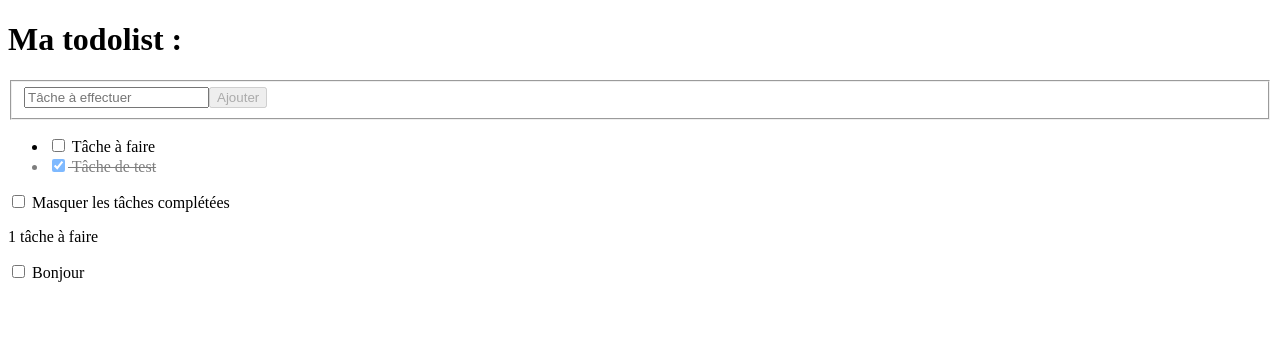
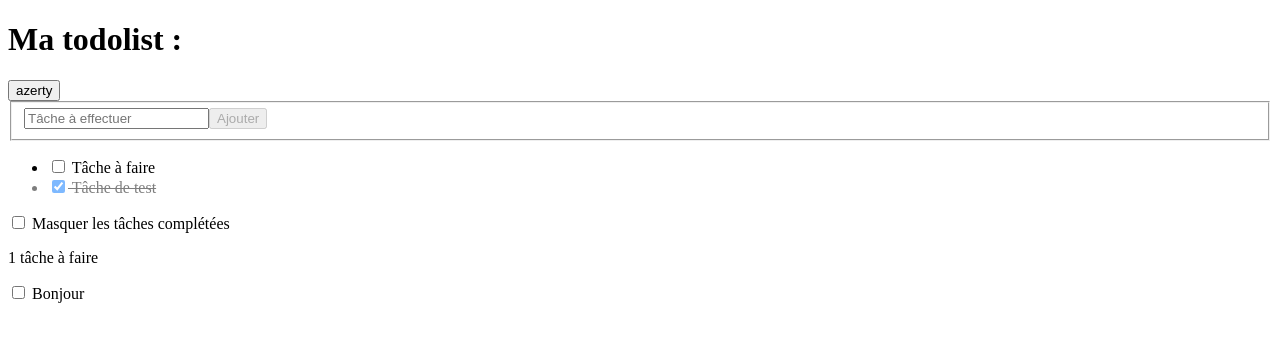
Before and after one commit to eljefe213/Grafikart_VUEJS, a Vue app: page / in a window 1280 px wide. Shown: the top 342 px of the page. Built offline with nearby package versions, Linux system fonts and the light colour scheme.

Commit message:
Use the button component

```diff
--- a/src/App.vue
+++ b/src/App.vue
@@ -1,5 +1,6 @@
 <template>
   <h1>Ma todolist :</h1>
+  <Button>azerty</Button>
   <form @submit.prevent="addTodo">
     <fieldset role="group">
       <input type="text" placeholder="Tâche à effectuer" v-model="newTodo">
@@ -26,7 +27,8 @@
 
 <script setup>
 import {computed, ref} from "vue";
-import Checkbox from './Checkbox.vue'
+import Checkbox from './Checkbox.vue';
+import Button from './Button.vue';
 
 const newTodo = ref('')
 const hideCompleted = ref(false)
--- a/src/Button.vue
+++ b/src/Button.vue
@@ -1,3 +1,3 @@
 <template>
-  <button class="secondary"></button>
+  <button class="secondary"><slot></slot></button>
 </template>
```
